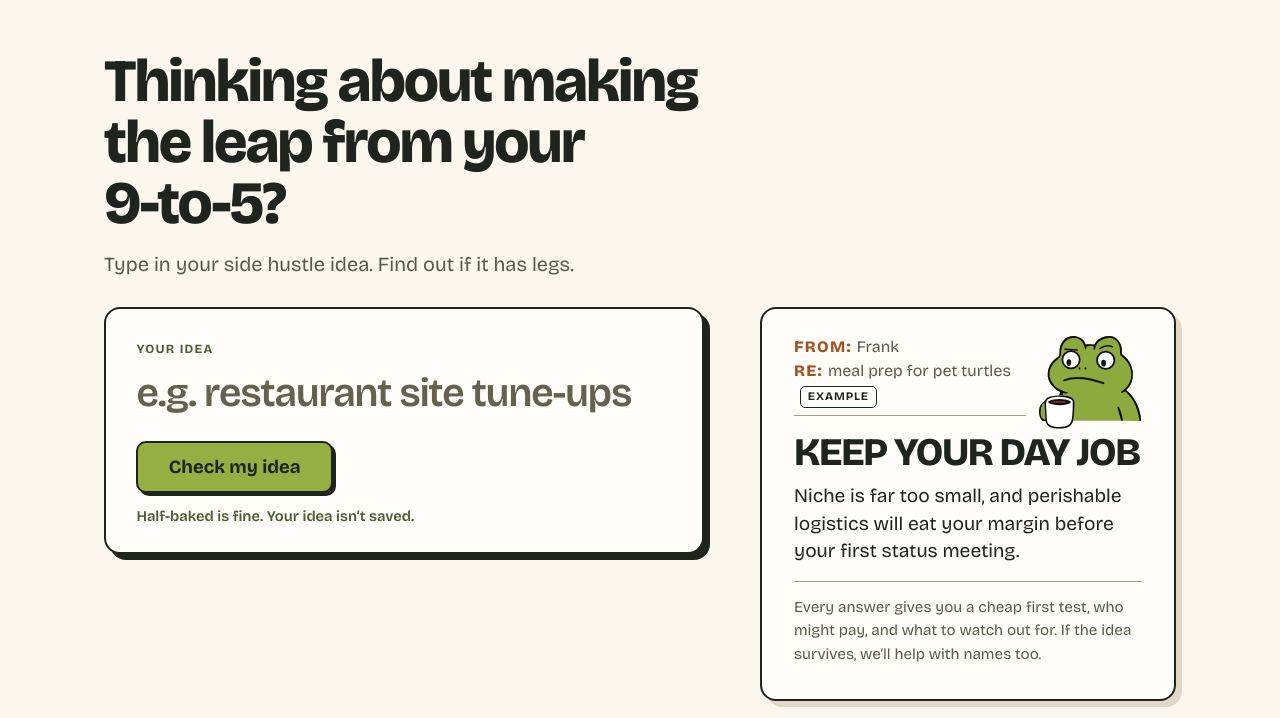
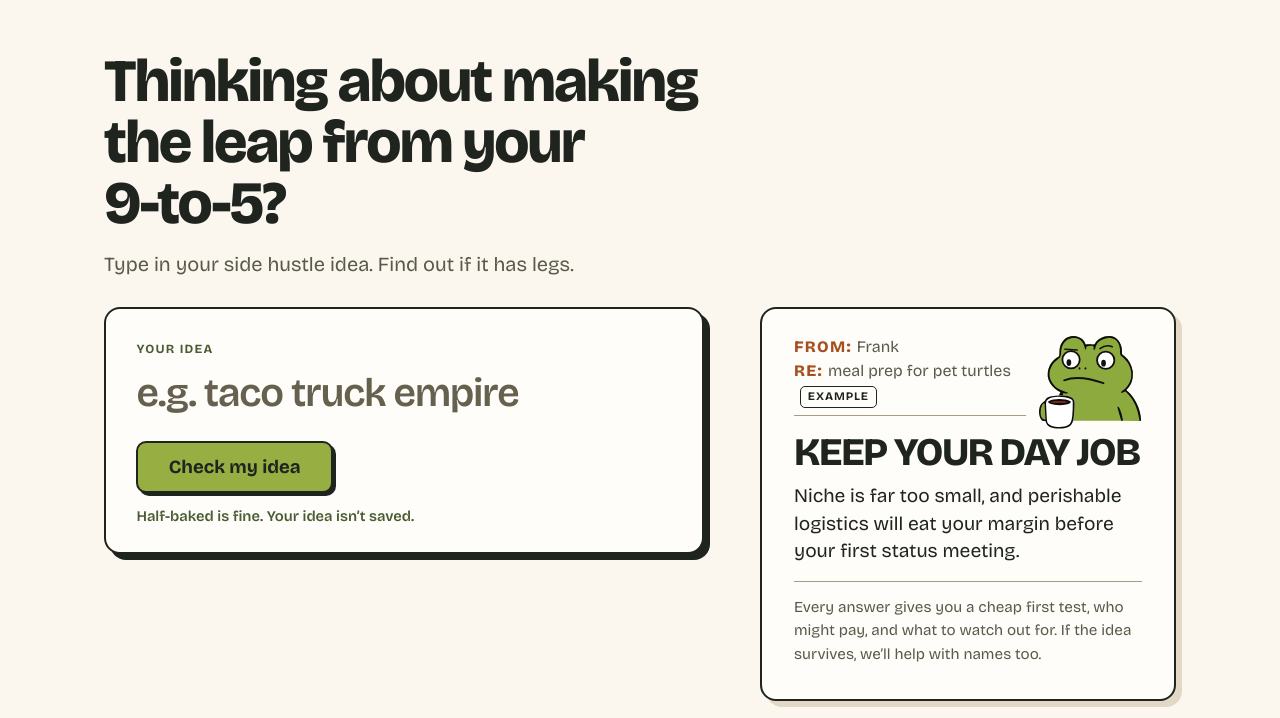
Before and after one commit to flourcode/sidefrog, a plain HTML site: page index.html in a window 1280 px wide. Shown: the part 82-800 px from the top of the page. Drawn offline with nearby package versions, Linux system fonts and the light colour scheme.

Commit message:
examples

```diff
--- a/app.js
+++ b/app.js
@@ -592,13 +592,13 @@ function tryIdea(text) {
 // The grey examples the empty box rotates through: realistic side hustles with
 // the odd weird one, so people see any idea is fair game.
 const EXAMPLES = [
+  "interview coaching",
   "taco truck empire",
-  "restaurant site tune-ups",
-  "family trip planning",
-  "weekend estate sale flips",
-  "exec LinkedIn coaching",
-  "cruise broker",
-  "office-scented candles",
+  "YouTube influencer",
+  "yard sale flipping",
+  "fractional sales help",
+  "dog walking business",
+  "passive-aggressive mugs",
 ];
 
 function autosize(textarea) {
--- a/index.html
+++ b/index.html
@@ -44,7 +44,7 @@
       <div class="plate">
         <label class="plate-label" for="idea-input"><span class="label-caps">Your idea</span></label>
         <textarea id="idea-input" class="plate-input" rows="1" maxlength="500"
-                  placeholder="e.g. taco truck empire" aria-describedby="idea-promise idea-error"></textarea>
+                  placeholder="e.g. interview coaching" aria-describedby="idea-promise idea-error"></textarea>
         <div class="plate-foot">
           <button type="submit" id="idea-btn" class="plate-btn">Check my idea</button>
           <button type="button" id="idea-clear" class="plate-clear" hidden>Clear</button>
@@ -145,7 +145,7 @@
 
   <p class="sr-only" id="announce" aria-live="polite"></p>
   <script src="analytics.js?v=5ad3183a" defer></script>
-  <script src="app.js?v=5635a9f6" defer></script>
+  <script src="app.js?v=7bf83847" defer></script>
   <script src="frank.js?v=fd02fdfa" defer></script>
   <script src="local-links.js?v=a3f9a95e" defer></script>
 </body>
```
